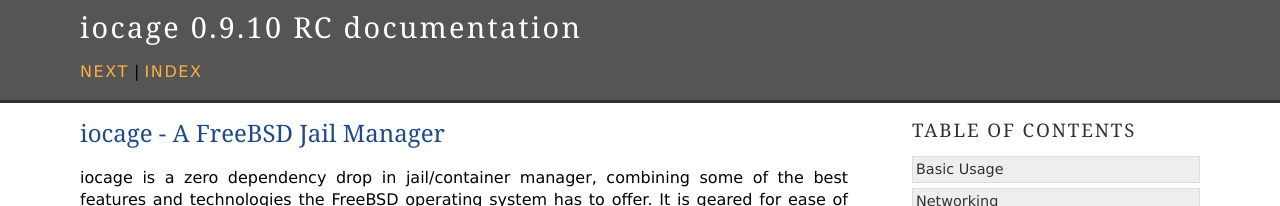
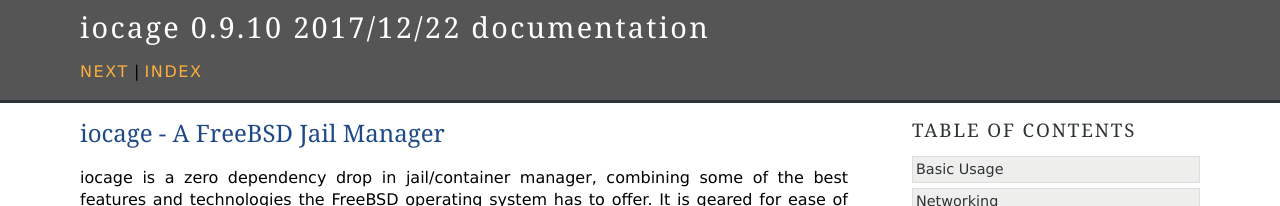
Before and after one commit to iocage/iocage, a Sphinx documentation site: the page built from doc/source/index.rst, in a window 1280 px wide. Shown: the top 206 px of the page. Built offline with Sphinx 7.4.7, drawn with Linux system fonts in a browser that asks for light colours.

Commit message:
Bump to 0.9.10 RELEASE

```diff
--- a/doc/source/conf.py
+++ b/doc/source/conf.py
@@ -57,9 +57,9 @@
 # built documents.
 #
 # The short X.Y version.
-version = u'0.9.10 RC'
+version = u'0.9.10 2017/12/22'
 # The full version, including alpha/beta/rc tags.
-release = u'0.9.10 RC'
+release = u'0.9.10 2017/12/22'
 
 # The language for content autogenerated by Sphinx. Refer to documentation
 # for a list of supported languages.
@@ -132,7 +132,7 @@
 # The name for this set of Sphinx documents.
 # "<project> v<release> documentation" by default.
 #
-# html_title = u'iocage v0.9.10'
+# html_title = u'iocage v0.9.10 2017/12/22'
 
 # A shorter title for the navigation bar.  Default is the same as html_title.
 #
--- a/setup.py
+++ b/setup.py
@@ -44,7 +44,7 @@
 
 setup(
     name='iocage',
-    version='0.9.10rc',
+    version='0.9.10',
     description='A jail manager that uses ZFS.',
     author='iocage Contributors',
     author_email='https://groups.google.com/forum/#!forum/iocage',
```
Also changed, not shown: 1 other file.
